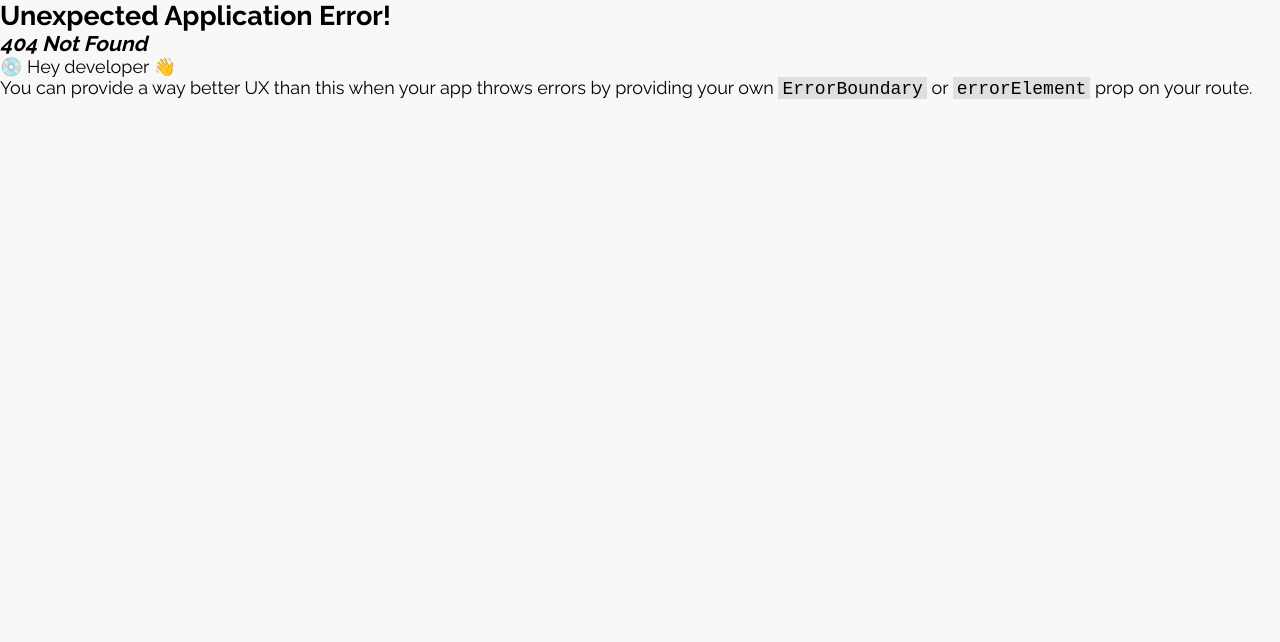
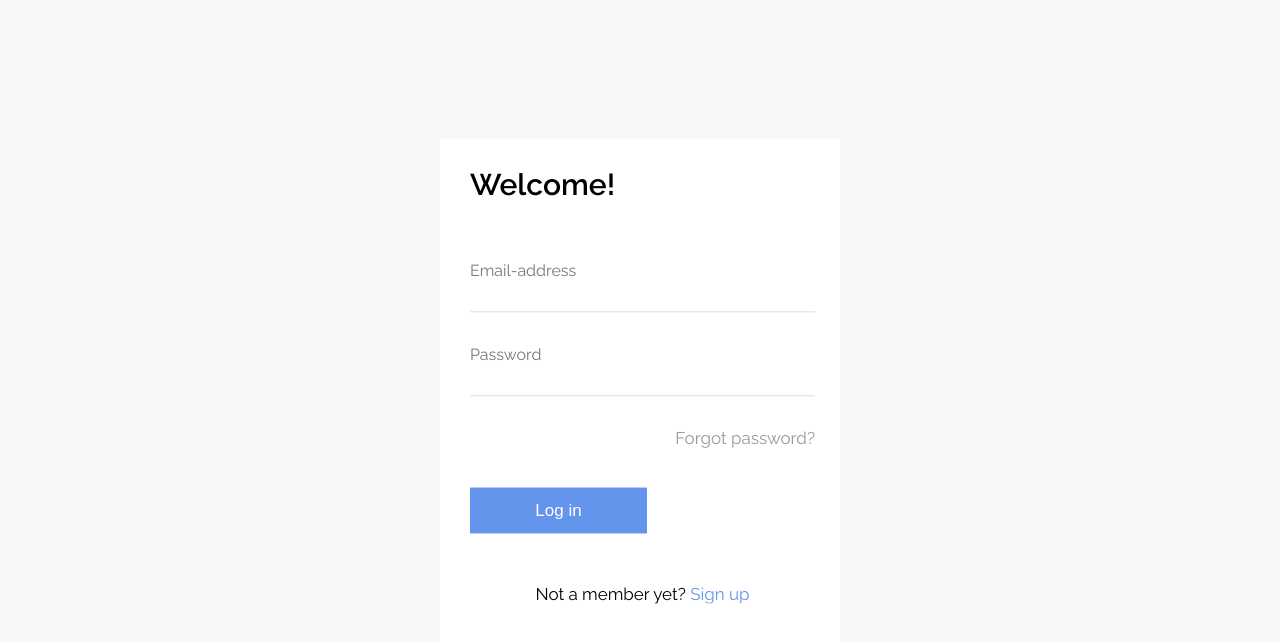
Before and after one commit to anetaradecka/budget-react, a React (Create React App) app: page / in a window 1280 px wide. Before the commit this address had no page. Shown: the top 642 px of the page. Built offline with nearby package versions, Linux system fonts and the light colour scheme.

Commit message:
cleanup after adding login page as starting page

```diff
--- a/src/App.js
+++ b/src/App.js
@@ -21,7 +21,7 @@ const router = createBrowserRouter([
   //   errorElement: <ErrorPage />,
   // },
   {
-    path: "/login",
+    path: "/",
     element: <Login />,
     errorElement: <ErrorPage />,
     action: loginAction,
--- a/src/pages/Auth/Signup.js
+++ b/src/pages/Auth/Signup.js
@@ -112,7 +112,7 @@ const Signup = () => {
             </button>
           </div>
           <div className={styles["signup-link"]}>
-            Already a member? <Link to="/login">Log in</Link>
+            Already a member? <Link to="/">Log in</Link>
           </div>
           {/* <Link to="/">Go back</Link> */}
         </Form>
--- a/src/pages/Logout.js
+++ b/src/pages/Logout.js
@@ -4,5 +4,5 @@ export function action() {
   localStorage.removeItem("token");
   localStorage.removeItem("expiration");
   localStorage.removeItem("userName");
-  return redirect("/login");
+  return redirect("/");
 }
```
Also changed, not shown: src/pages/Auth/Login.js (+11 -1 lines).
